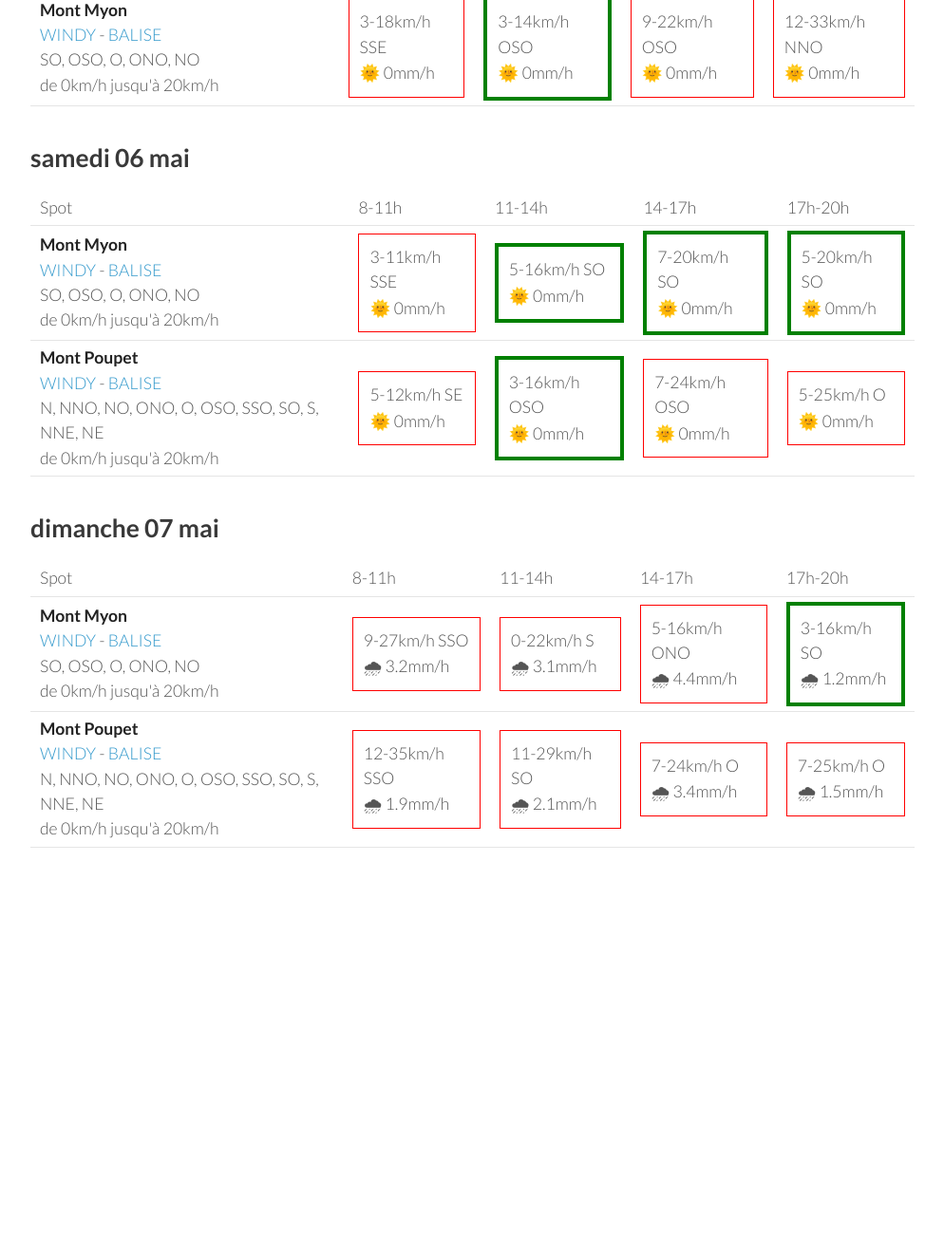
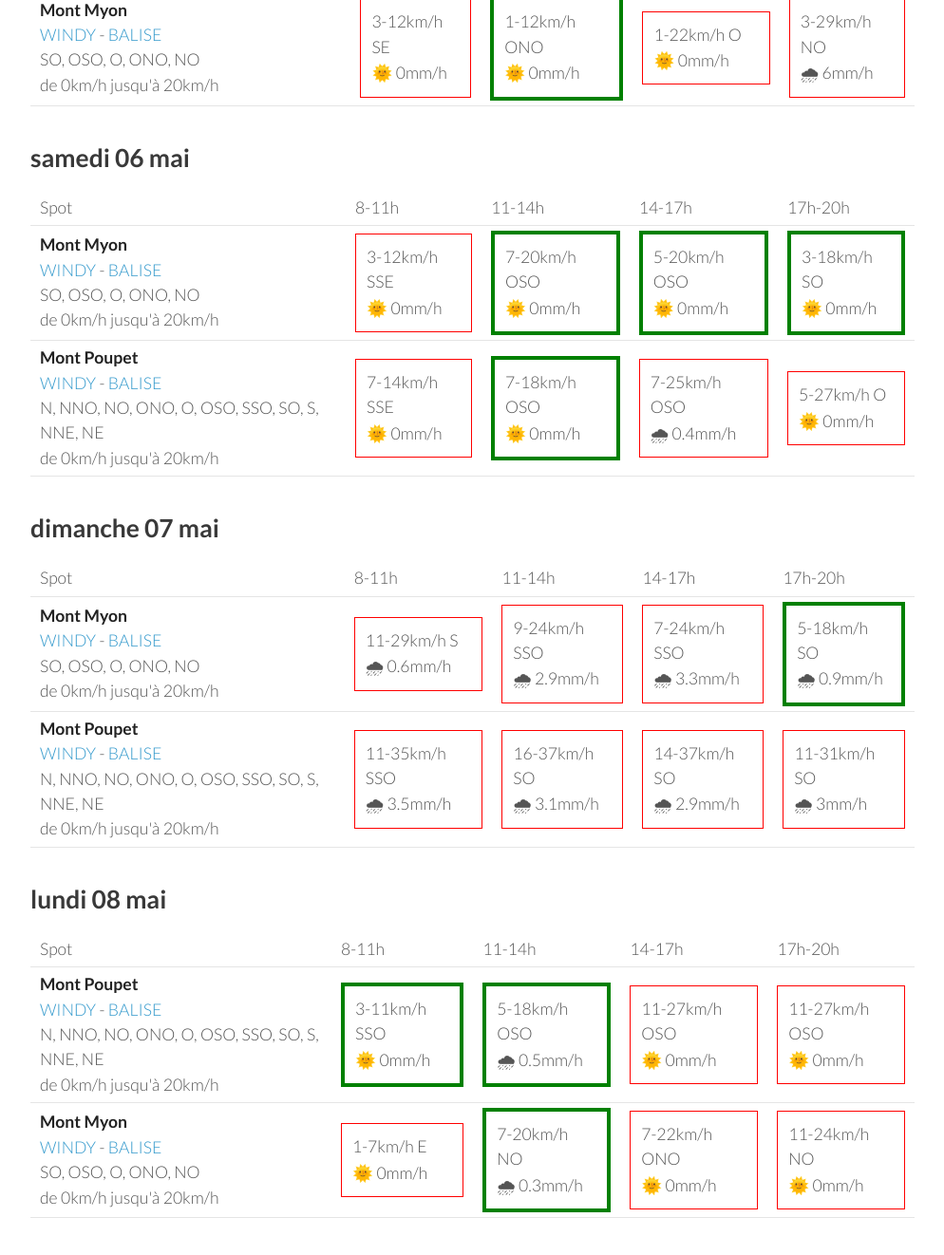
Before and after one commit to parapente-dans-le-nord/parapente-dans-le-nord.github.io, a Jekyll site: the page built from jura.markdown, in a window 1280 px wide and 1400 px high, scrolled down 1296 px. Shown: the top 1322 px of the window at 95% size, without its empty margins (26-1020 px from the left). Built offline with Jekyll 4.4.1, drawn with Linux system fonts in a browser that asks for light colours; before the commit the page ends 2317 px from its top, so only the background shows below that; some of the changed text lies outside the part shown.

Commit message:
update index.markdown

```diff
--- a/jura.markdown
+++ b/jura.markdown
@@ -97,19 +97,19 @@ page mise à jour le mercredi 03 mai 06:20
         <td><strong>Mont Poupet</strong><br><a href="https://windy.com/46.970/5.876?46.541,5.876,8">WINDY</a> - <span class=""><a href="http://www.balisemeteo.com/balise.php?idBalise=92">BALISE</a> </span><br> <span class="vent-favorable">N, NNO, NO, ONO, O, OSO, SSO, SO, S, NNE, NE</span><br><span class="force-vent">de 0km/h jusqu'à 20km/h</span> </td>
 
             <td><div class="flyable"><p>5-20km/h S</p><p>🌞 0mm/h</p></div></td>
-            <td><div class="flyable"><p>5-20km/h O</p><p>🌞 0mm/h</p></div></td>
-            <td><div class="not-flyable"><p>7-24km/h O</p><p>🌧 2.2mm/h</p></div></td>
-            <td><div class="not-flyable"><p>7-25km/h N</p><p>🌧 6mm/h</p></div></td>
+            <td><div class="flyable"><p>3-20km/h O</p><p>🌞 0mm/h</p></div></td>
+            <td><div class="not-flyable"><p>7-25km/h ONO</p><p>🌞 0mm/h</p></div></td>
+            <td><div class="not-flyable"><p>3-27km/h O</p><p>🌧 7mm/h</p></div></td>
 
 
     </tr>
 <tr>
         <td><strong>Mont Myon</strong><br><a href="https://windy.com/46.331/5.397?45.898,5.394,8,m:eWoagj8">WINDY</a> - <span class=""><a href="http://www.balisemeteo.com/balise.php?idBalise=70">BALISE</a> </span><br> <span class="vent-favorable">SO, OSO, O, ONO, NO</span><br><span class="force-vent">de 0km/h jusqu'à 20km/h</span> </td>
 
-            <td><div class="not-flyable"><p>3-18km/h SSE</p><p>🌞 0mm/h</p></div></td>
-            <td><div class="flyable"><p>3-14km/h OSO</p><p>🌞 0mm/h</p></div></td>
-            <td><div class="not-flyable"><p>9-22km/h OSO</p><p>🌞 0mm/h</p></div></td>
-            <td><div class="not-flyable"><p>12-33km/h NNO</p><p>🌞 0mm/h</p></div></td>
+            <td><div class="not-flyable"><p>3-12km/h SE</p><p>🌞 0mm/h</p></div></td>
+            <td><div class="flyable"><p>1-12km/h ONO</p><p>🌞 0mm/h</p></div></td>
+            <td><div class="not-flyable"><p>1-22km/h O</p><p>🌞 0mm/h</p></div></td>
+            <td><div class="not-flyable"><p>3-29km/h NO</p><p>🌧 6mm/h</p></div></td>
 
 
     </tr>
@@ -132,20 +132,20 @@ page mise à jour le mercredi 03 mai 06:20
 <tr>
         <td><strong>Mont Myon</strong><br><a href="https://windy.com/46.331/5.397?45.898,5.394,8,m:eWoagj8">WINDY</a> - <span class=""><a href="http://www.balisemeteo.com/balise.php?idBalise=70">BALISE</a> </span><br> <span class="vent-favorable">SO, OSO, O, ONO, NO</span><br><span class="force-vent">de 0km/h jusqu'à 20km/h</span> </td>
 
-            <td><div class="not-flyable"><p>3-11km/h SSE</p><p>🌞 0mm/h</p></div></td>
-            <td><div class="flyable"><p>5-16km/h SO</p><p>🌞 0mm/h</p></div></td>
-            <td><div class="flyable"><p>7-20km/h SO</p><p>🌞 0mm/h</p></div></td>
-            <td><div class="flyable"><p>5-20km/h SO</p><p>🌞 0mm/h</p></div></td>
+            <td><div class="not-flyable"><p>3-12km/h SSE</p><p>🌞 0mm/h</p></div></td>
+            <td><div class="flyable"><p>7-20km/h OSO</p><p>🌞 0mm/h</p></div></td>
+            <td><div class="flyable"><p>5-20km/h OSO</p><p>🌞 0mm/h</p></div></td>
+            <td><div class="flyable"><p>3-18km/h SO</p><p>🌞 0mm/h</p></div></td>
 
 
     </tr>
 <tr>
         <td><strong>Mont Poupet</strong><br><a href="https://windy.com/46.970/5.876?46.541,5.876,8">WINDY</a> - <span class=""><a href="http://www.balisemeteo.com/balise.php?idBalise=92">BALISE</a> </span><br> <span class="vent-favorable">N, NNO, NO, ONO, O, OSO, SSO, SO, S, NNE, NE</span><br><span class="force-vent">de 0km/h jusqu'à 20km/h</span> </td>
 
-            <td><div class="not-flyable"><p>5-12km/h SE</p><p>🌞 0mm/h</p></div></td>
-            <td><div class="flyable"><p>3-16km/h OSO</p><p>🌞 0mm/h</p></div></td>
-            <td><div class="not-flyable"><p>7-24km/h OSO</p><p>🌞 0mm/h</p></div></td>
-            <td><div class="not-flyable"><p>5-25km/h O</p><p>🌞 0mm/h</p></div></td>
+            <td><div class="not-flyable"><p>7-14km/h SSE</p><p>🌞 0mm/h</p></div></td>
+            <td><div class="flyable"><p>7-18km/h OSO</p><p>🌞 0mm/h</p></div></td>
+            <td><div class="not-flyable"><p>7-25km/h OSO</p><p>🌧 0.4mm/h</p></div></td>
+            <td><div class="not-flyable"><p>5-27km/h O</p><p>🌞 0mm/h</p></div></td>
 
 
     </tr>
@@ -168,20 +168,20 @@ page mise à jour le mercredi 03 mai 06:20
 <tr>
         <td><strong>Mont Myon</strong><br><a href="https://windy.com/46.331/5.397?45.898,5.394,8,m:eWoagj8">WINDY</a> - <span class=""><a href="http://www.balisemeteo.com/balise.php?idBalise=70">BALISE</a> </span><br> <span class="vent-favorable">SO, OSO, O, ONO, NO</span><br><span class="force-vent">de 0km/h jusqu'à 20km/h</span> </td>
 
-            <td><div class="not-flyable"><p>9-27km/h SSO</p><p>🌧 3.2mm/h</p></div></td>
-            <td><div class="not-flyable"><p>0-22km/h S</p><p>🌧 3.1mm/h</p></div></td>
-            <td><div class="not-flyable"><p>5-16km/h ONO</p><p>🌧 4.4mm/h</p></div></td>
-            <td><div class="flyable"><p>3-16km/h SO</p><p>🌧 1.2mm/h</p></div></td>
+            <td><div class="not-flyable"><p>11-29km/h S</p><p>🌧 0.6mm/h</p></div></td>
+            <td><div class="not-flyable"><p>9-24km/h SSO</p><p>🌧 2.9mm/h</p></div></td>
+            <td><div class="not-flyable"><p>7-24km/h SSO</p><p>🌧 3.3mm/h</p></div></td>
+            <td><div class="flyable"><p>5-18km/h SO</p><p>🌧 0.9mm/h</p></div></td>
 
 
     </tr>
 <tr>
         <td><strong>Mont Poupet</strong><br><a href="https://windy.com/46.970/5.876?46.541,5.876,8">WINDY</a> - <span class=""><a href="http://www.balisemeteo.com/balise.php?idBalise=92">BALISE</a> </span><br> <span class="vent-favorable">N, NNO, NO, ONO, O, OSO, SSO, SO, S, NNE, NE</span><br><span class="force-vent">de 0km/h jusqu'à 20km/h</span> </td>
 
-            <td><div class="not-flyable"><p>12-35km/h SSO</p><p>🌧 1.9mm/h</p></div></td>
-            <td><div class="not-flyable"><p>11-29km/h SO</p><p>🌧 2.1mm/h</p></div></td>
-            <td><div class="not-flyable"><p>7-24km/h O</p><p>🌧 3.4mm/h</p></div></td>
-            <td><div class="not-flyable"><p>7-25km/h O</p><p>🌧 1.5mm/h</p></div></td>
+            <td><div class="not-flyable"><p>11-35km/h SSO</p><p>🌧 3.5mm/h</p></div></td>
+            <td><div class="not-flyable"><p>16-37km/h SO</p><p>🌧 3.1mm/h</p></div></td>
+            <td><div class="not-flyable"><p>14-37km/h SO</p><p>🌧 2.9mm/h</p></div></td>
+            <td><div class="not-flyable"><p>11-31km/h SO</p><p>🌧 3mm/h</p></div></td>
 
 
     </tr>
@@ -189,3 +189,39 @@ page mise à jour le mercredi 03 mai 06:20
 </tbody>
 </table>
 {:/}
+## lundi 08 mai
+
+{::nomarkdown}
+<table>
+  <tbody>
+    <tr>
+      <td>Spot</td>
+      <td>8-11h</td>
+      <td>11-14h</td>
+      <td>14-17h</td>
+      <td>17h-20h</td>
+    </tr>
+<tr>
+        <td><strong>Mont Poupet</strong><br><a href="https://windy.com/46.970/5.876?46.541,5.876,8">WINDY</a> - <span class=""><a href="http://www.balisemeteo.com/balise.php?idBalise=92">BALISE</a> </span><br> <span class="vent-favorable">N, NNO, NO, ONO, O, OSO, SSO, SO, S, NNE, NE</span><br><span class="force-vent">de 0km/h jusqu'à 20km/h</span> </td>
+
+            <td><div class="flyable"><p>3-11km/h SSO</p><p>🌞 0mm/h</p></div></td>
+            <td><div class="flyable"><p>5-18km/h OSO</p><p>🌧 0.5mm/h</p></div></td>
+            <td><div class="not-flyable"><p>11-27km/h OSO</p><p>🌞 0mm/h</p></div></td>
+            <td><div class="not-flyable"><p>11-27km/h OSO</p><p>🌞 0mm/h</p></div></td>
+
+
+    </tr>
+<tr>
+        <td><strong>Mont Myon</strong><br><a href="https://windy.com/46.331/5.397?45.898,5.394,8,m:eWoagj8">WINDY</a> - <span class=""><a href="http://www.balisemeteo.com/balise.php?idBalise=70">BALISE</a> </span><br> <span class="vent-favorable">SO, OSO, O, ONO, NO</span><br><span class="force-vent">de 0km/h jusqu'à 20km/h</span> </td>
+
+            <td><div class="not-flyable"><p>1-7km/h E</p><p>🌞 0mm/h</p></div></td>
+            <td><div class="flyable"><p>7-20km/h NO</p><p>🌧 0.3mm/h</p></div></td>
+            <td><div class="not-flyable"><p>7-22km/h ONO</p><p>🌞 0mm/h</p></div></td>
+            <td><div class="not-flyable"><p>11-24km/h NO</p><p>🌞 0mm/h</p></div></td>
+
+
+    </tr>
+
+</tbody>
+</table>
+{:/}
```
Also changed, not shown: other parts of jura.markdown (+1 -1 lines).
